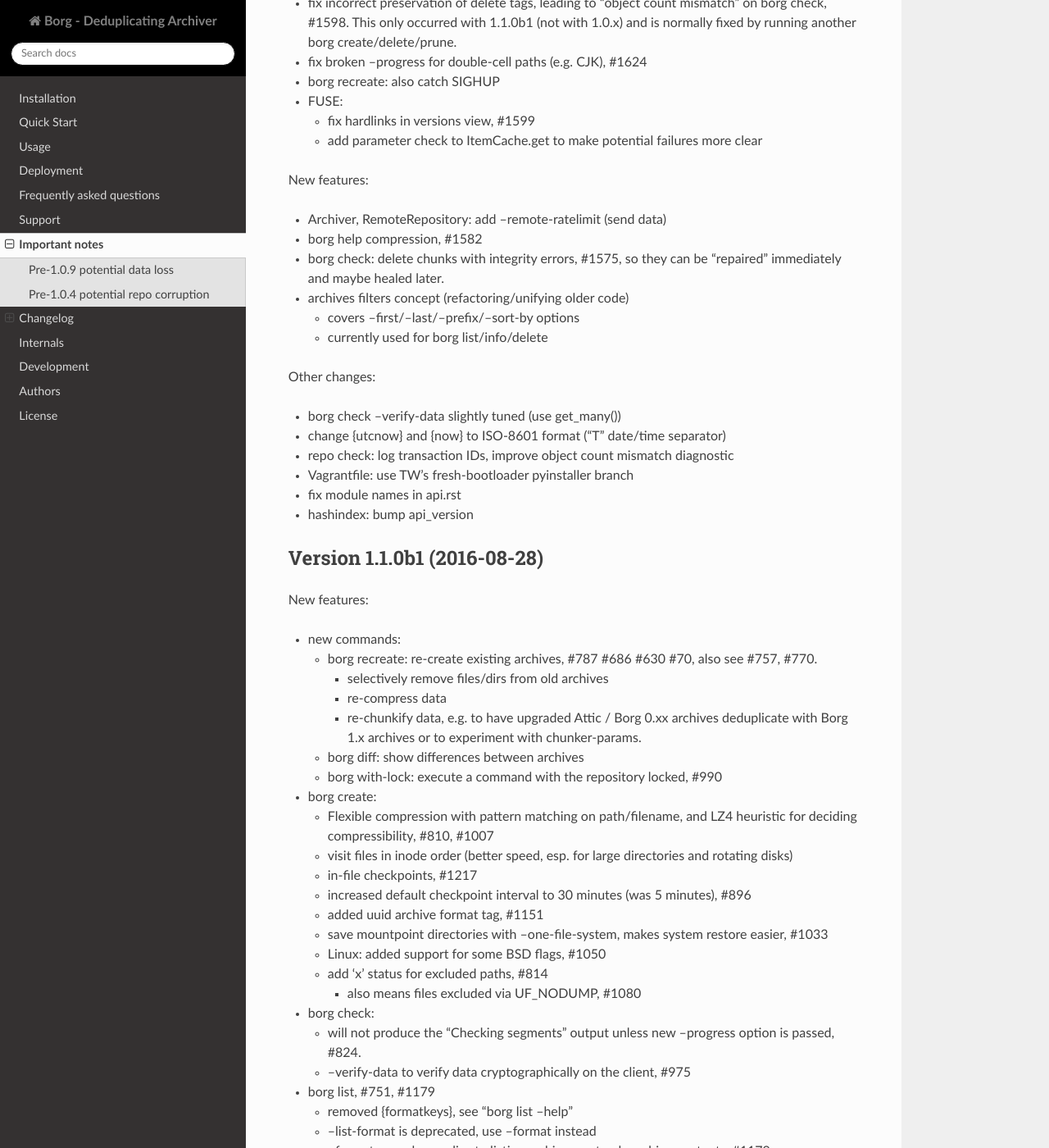
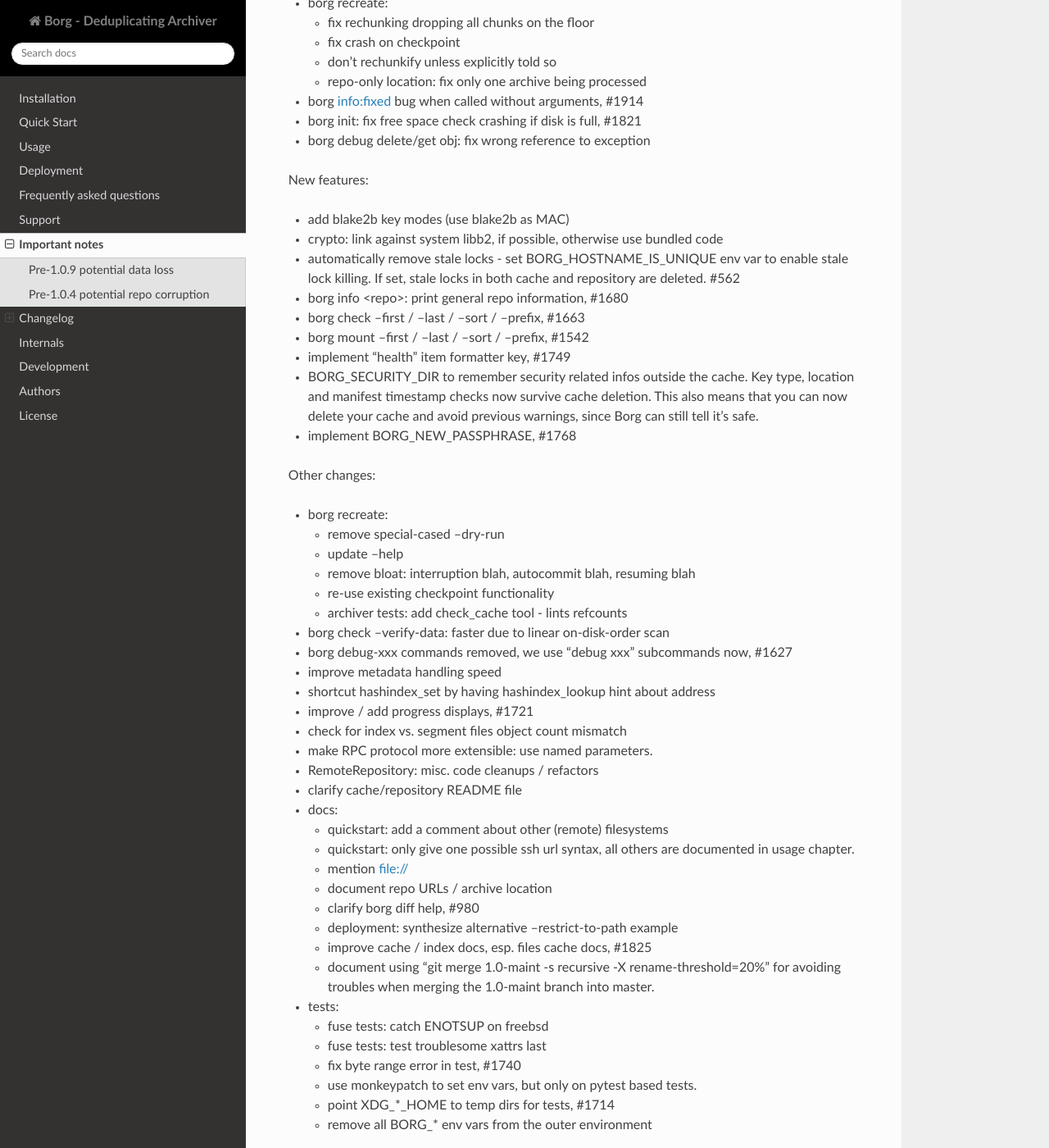
Before and after one commit to borgbackup/borg, a Sphinx documentation site: the page built from docs/changes.rst, in a window 1280 px wide and 1400 px high, scrolled down 2928 px. Shown: the whole window at 82% size. Built offline with Sphinx 7.4.7 and the Read the Docs theme 2.0.0, drawn with Linux system fonts in a browser that asks for light colours; pages that are not in the unit, such as notebooks, are missing from menus; the version number could not be read and is left out; some of the changed text lies outside the part shown.

Commit message:
update CHANGES (master / 1.1 beta)

```diff
--- a/docs/changes.rst
+++ b/docs/changes.rst
@@ -128,6 +128,81 @@
   - fix fuse test for darwin, #1546
   - add windows virtual machine with cygwin
   - Vagrantfile cleanup / code deduplication
+
+
+Version 1.1.0b3 (not released yet)
+----------------------------------
+
+Bug fixes:
+
+- borg recreate:
+
+  - fix rechunking dropping all chunks on the floor
+  - fix crash on checkpoint
+  - don't rechunkify unless explicitly told so
+  - repo-only location: fix only one archive being processed
+- borg info:fixed bug when called without arguments, #1914
+- borg init: fix free space check crashing if disk is full, #1821
+- borg debug delete/get obj: fix wrong reference to exception
+
+New features:
+
+- add blake2b key modes (use blake2b as MAC)
+- crypto: link against system libb2, if possible, otherwise use bundled code
+- automatically remove stale locks - set BORG_HOSTNAME_IS_UNIQUE env var
+  to enable stale lock killing. If set, stale locks in both cache and
+  repository are deleted. #562
+- borg info <repo>: print general repo information, #1680
+- borg check --first / --last / --sort / --prefix, #1663
+- borg mount --first / --last / --sort / --prefix, #1542
+- implement "health" item formatter key, #1749
+- BORG_SECURITY_DIR to remember security related infos outside the cache.
+  Key type, location and manifest timestamp checks now survive cache
+  deletion. This also means that you can now delete your cache and avoid
+  previous warnings, since Borg can still tell it's safe.
+- implement BORG_NEW_PASSPHRASE, #1768
+
+Other changes:
+
+- borg recreate:
+
+  - remove special-cased --dry-run
+  - update --help
+  - remove bloat: interruption blah, autocommit blah, resuming blah
+  - re-use existing checkpoint functionality
+  - archiver tests: add check_cache tool - lints refcounts
+
+- borg check --verify-data: faster due to linear on-disk-order scan
+- borg debug-xxx commands removed, we use "debug xxx" subcommands now, #1627
+- improve metadata handling speed
+- shortcut hashindex_set by having hashindex_lookup hint about address
+- improve / add progress displays, #1721
+- check for index vs. segment files object count mismatch
+- make RPC protocol more extensible: use named parameters.
+- RemoteRepository: misc. code cleanups / refactors
+- clarify cache/repository README file
+
+- docs:
+
+  - quickstart: add a comment about other (remote) filesystems
+  - quickstart: only give one possible ssh url syntax, all others are
+    documented in usage chapter.
+  - mention file://
+  - document repo URLs / archive location
+  - clarify borg diff help, #980
+  - deployment: synthesize alternative --restrict-to-path example
+  - improve cache / index docs, esp. files cache docs, #1825
+  - document using "git merge 1.0-maint -s recursive -X rename-threshold=20%"
+    for avoiding troubles when merging the 1.0-maint branch into master.
+
+- tests:
+
+  - fuse tests: catch ENOTSUP on freebsd
+  - fuse tests: test troublesome xattrs last
+  - fix byte range error in test, #1740
+  - use monkeypatch to set env vars, but only on pytest based tests.
+  - point XDG_*_HOME to temp dirs for tests, #1714
+  - remove all BORG_* env vars from the outer environment
 
 
 Version 1.1.0b2 (2016-10-01)
```
